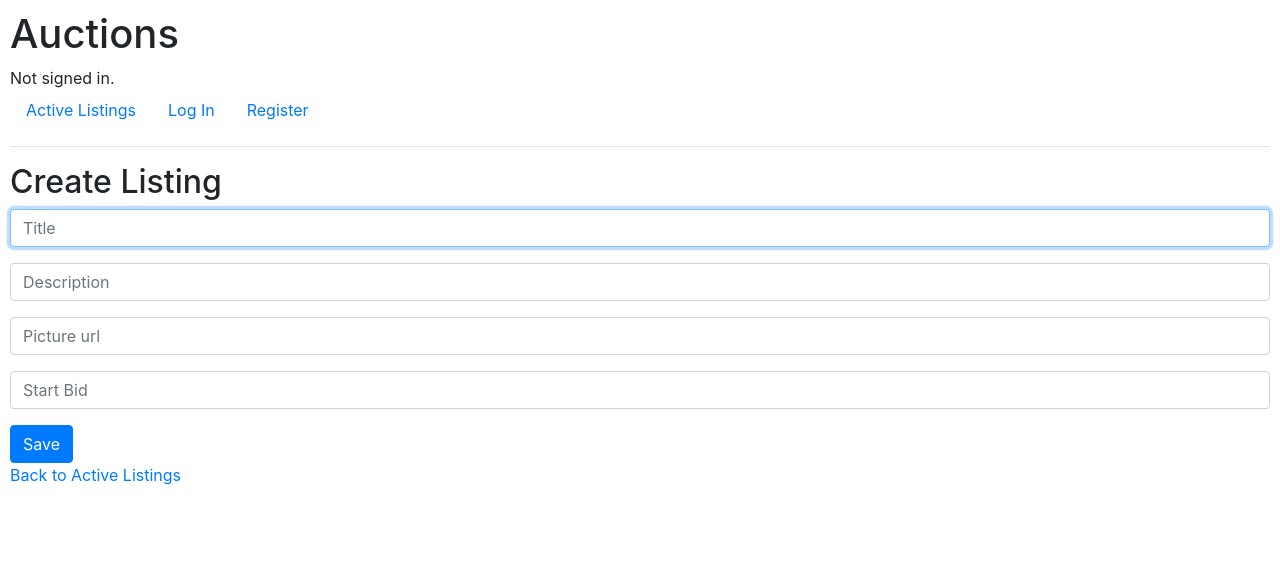
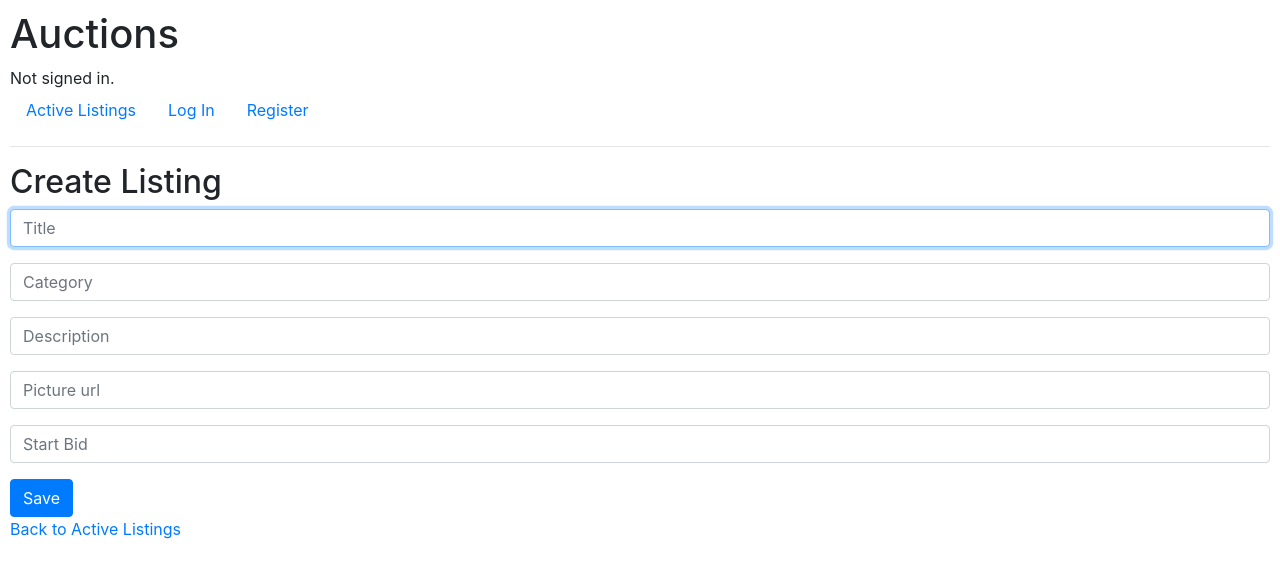
Before and after one commit to neteng0911/carpool, a Django app: page /create_listing in a window 1280 px wide. Shown: the top 578 px of the page. Run offline with Django 3.2, Linux system fonts and the light colour scheme; some libraries are stand-ins or nearby versions.

Commit message:
working create listing

```diff
--- a/commerce/auctions/templates/auctions/create_listing.html
+++ b/commerce/auctions/templates/auctions/create_listing.html
@@ -13,6 +13,9 @@
         <div class="form-group">
             <input class="form-control" autofocus type="text" name="title" placeholder="Title">
         </div>
+                <div class="form-group">
+            <input class="form-control" type="text" name="category" placeholder="Category">
+        </div>
         <div class="form-group">
             <input class="form-control" type="text" name="description" placeholder="Description">
         </div>
@@ -22,6 +25,9 @@
                 <div class="form-group">
             <input class="form-control" type="number" step="0.01" min="0" name="start_bid" placeholder="Start Bid">
         </div>
+        <div class="form-group">
+            <input class="form-control" type="hidden"  name="created_date" value={{created_date}}>
+        </div>
             <input class="btn btn-primary" type="submit" value="Save">
     </form>
 
--- a/commerce/auctions/templates/auctions/index.html
+++ b/commerce/auctions/templates/auctions/index.html
@@ -4,7 +4,7 @@
     <h2>Active Listings</h2>
 
    <ul> {% for listing in listings %}
-        <li> <a href="{% url "listing" listing.id %}"><div><img src={{listing.picture_url}} width="100" height="200"></div>{{listing.title}}, {{listing.description}}, {{listing.start_bid}}&euro;</li>
+        <li> <a href="{% url "flisting" listing.id %}"><div><img src={{listing.picture_url}} width="100" height="200"></div>{{listing.title}}, {{listing.description}}, {{listing.start_bid}}&euro;</li>
        {% endfor %}
    </ul>
 {% endblock %}
--- a/commerce/auctions/urls.py
+++ b/commerce/auctions/urls.py
@@ -7,6 +7,6 @@ urlpatterns = [
     path("login", views.login_view, name="login"),
     path("logout", views.logout_view, name="logout"),
     path("register", views.register, name="register"),
-    path("listings/<int:listing_id>", views.listing, name="listing"),
+    path("listings/<int:listing_id>", views.flisting, name="flisting"),
     path("create_listing", views.create_listing, name="create_listing")
 ]
--- a/commerce/auctions/views.py
+++ b/commerce/auctions/views.py
@@ -63,24 +63,23 @@ def register(request):
         return HttpResponseRedirect(reverse("index"))
     else:
         return render(request, "auctions/register.html")
-def listing(request,listing_id):
+def flisting(request,listing_id):
 
     listing=Listing.objects.get(id=listing_id)
-    return render(request, "auctions/listings/listing.html",{"listing":listing})
+    return render(request, "auctions/listings/flisting.html",{"listing":listing})
 
 def create_listing(request):
     # check if method is POST
+    created_date = date.today()
     if request.method=="POST":
 
         title=request.POST["title"]
         description=request.POST["description"]
         picture_url=request.POST["picture_url"]
         start_bid = request.POST["start_bid"]
-        #created_date=date.today()
-
-        #print(created_date)
-        listing = Listing.objects.create_listing(title,description,picture_url,start_bid,created_date,category)
+        category = request.POST["category"]
+        listing = Listing.objects.create_listing(title,description,start_bid,picture_url,category,created_date)
         listing.save()
-        return listing(listing.id)
+        return render(request, "auctions/listings/flisting.html",{"listing":listing})
     else:
-        return render(request, "auctions/create_listing.html")
+        return render(request, "auctions/create_listing.html",{"created_date":created_date})
```
Also changed, not shown: commerce/auctions/templates/auctions/listings/flisting.html (renamed from commerce/auctions/templates/auctions/listings/listing.html), commerce/db.sqlite3.
